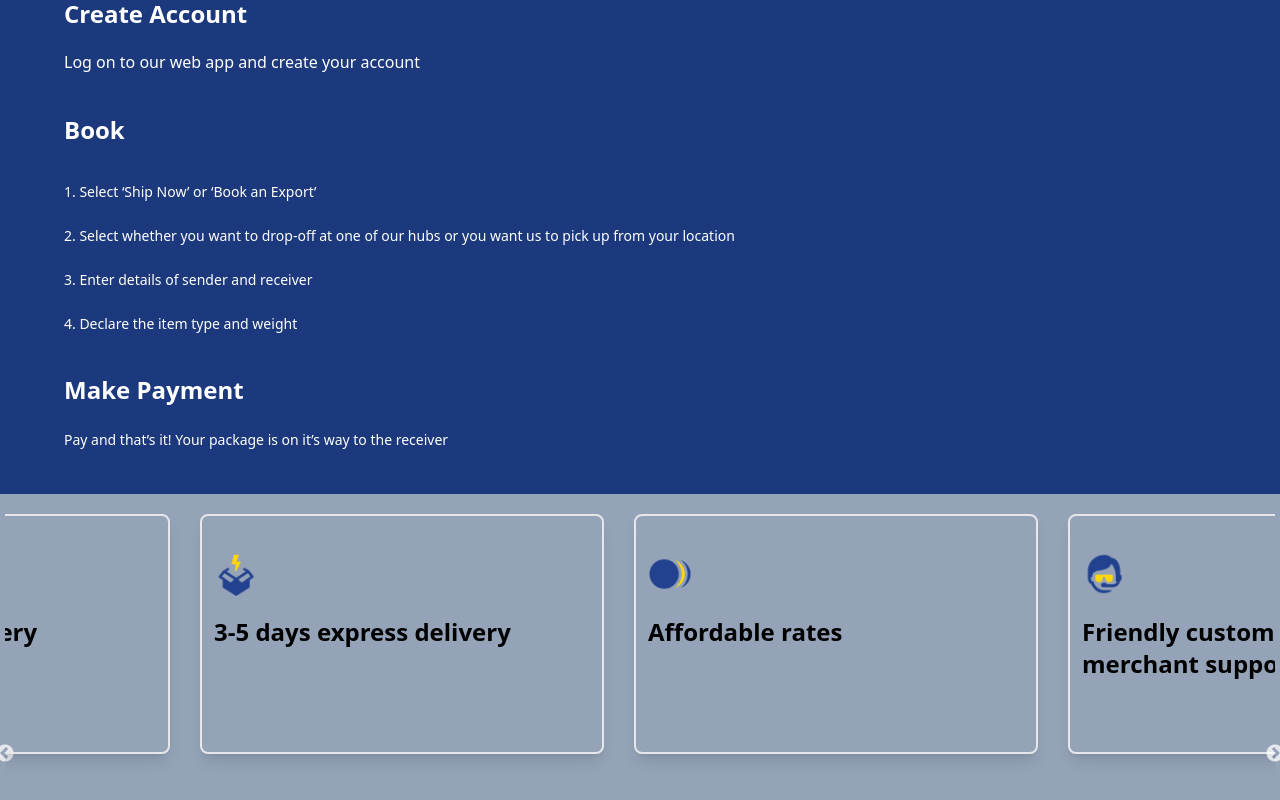
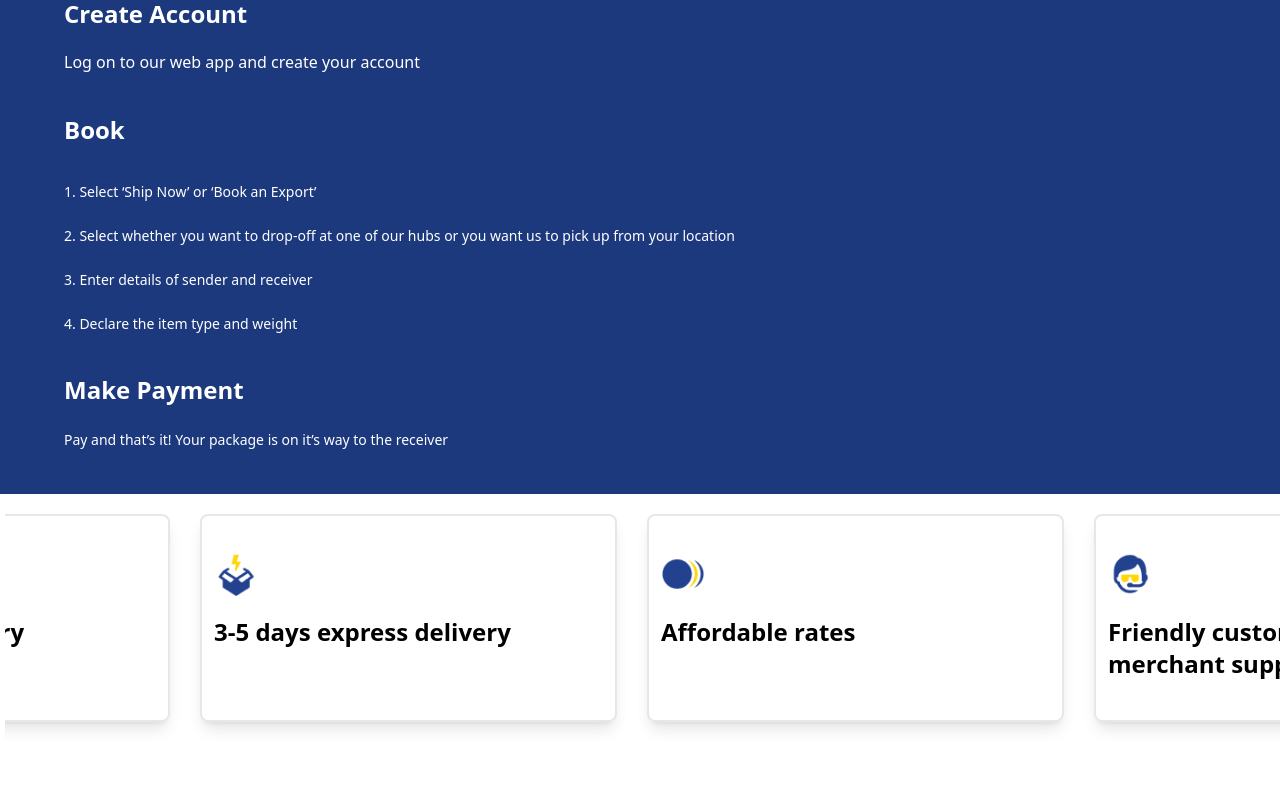
Before and after one commit to andreyscott/react-form, a React (Create React App) app: page / in a window 1280 px wide. Shown: the part 2084-2884 px from the top of the page. Built offline with nearby package versions, Linux system fonts and the light colour scheme.

Commit message:
done for now

```diff
--- a/src/Pages/Home.js
+++ b/src/Pages/Home.js
@@ -1,11 +1,10 @@
 import React from 'react'
-import { BlueBackgrondSection } from '../components/BlueBackgrondSection'
 import Carousel from '../components/Carousel'
 import Cta from '../components/Cta'
 import { Howitwork } from '../components/Howitwork'
 import { Sectiongrid } from '../components/Sectiongrid'
 import ServiceSection from '../components/ServiceSection'
-import Testimonials from '../components/test1'
+// import Testimonials from '../components/test1'
 
 
 export const Home = () => {
@@ -15,7 +14,8 @@ export const Home = () => {
         <Sectiongrid />
         <ServiceSection />
         <Howitwork />
-        <Testimonials />
+        {/* <Testimonials /> */}
+        <Carousel />
 
     </div>
   )
--- a/src/components/Carousel.js
+++ b/src/components/Carousel.js
@@ -1,12 +1,24 @@
-import React from "react";
+import React, { Component } from 'react'
+
+import Slider from 'react-slick/dist/react-slick'
+// import "slick-carousel/slick/slick.css";
+// import "slick-carousel/slick/slick-theme.css";
+
+
 import DoorToDoo from "../assests/DoorTodoo.png";
 import days from "../assests/days.png";
 import affordable from "../assests/affordable.png";
 
 import friendly from "../assests/friendly.png";
 import live from "../assests/live.png";
-import Slider from "react-slick";
-const data = [
+
+//import './Testimonials.css'
+
+export default class Carousel extends Component {
+
+
+  render() {
+    const items  =  [
     {
         type: "Door to door Delivery",
         icon: DoorToDoo,
@@ -29,7 +41,6 @@ const data = [
       },
     ];
 
-const Carousel = () => {
     const  settings = {
         infinite: true,
         centerMode: true,
@@ -39,71 +50,61 @@ const Carousel = () => {
         slidesToScroll: 1,
         autoplay: true,
         autoplaySpeed: 2500,
-    // responsive: [
-    //   {
-    //     breakpoint: 1350,
-    //     settings: {
-    //       slidesToShow: 3,
-    //       slidesToScroll: 1,
-    //       centerMode: true,
-    //       centerPadding: "30px",
-    //     },
-    //   },
-    //   {
-    //     breakpoint: 768,
-    //     settings: {
-    //       slidesToShow: 2,
-    //       slidesToScroll: 1,
-    //       centerMode: true,
-    //       centerPadding: "15px",
-    //     },
-    //   },
-    //   {
-    //     breakpoint: 320,
-    //     settings: {
-    //       slidesToShow: 1,
-    //       slidesToScroll: 1,
-    //       centerMode: true,
-    //       centerPadding: "7.5px",
-    //     },
-    //   },
-    // ],
+        responsive: [
+          {
+            breakpoint: 1350,
+            settings: {
+              slidesToShow: 3,
+              slidesToScroll: 1,
+              centerMode: true,
+              centerPadding: "30px",
+            },
+          },
+          {
+            breakpoint: 768,
+            settings: {
+              slidesToShow: 2,
+              slidesToScroll: 1,
+              centerMode: true,
+              centerPadding: "15px",
+            },
+          },
+          {
+            breakpoint: 320,
+            settings: {
+              slidesToShow: 1,
+              slidesToScroll: 1,
+              centerMode: true,
+              centerPadding: "7.5px",
+            },
+          },
+        ],
       };
     return (
-    <div className="flex p-5 w-full overflow-hidden">
-      <Slider {...settings}>
-        {/* {data.map((service, index) => {
+      <section className="flex p-5 w-full overflow-hidden ">
+
+
+          <div className="Testimonials--Slider">
+            <Slider
+            className='w-screen '
+
+             {...settings}>
+              {items.map((item = {}, index) => {
                 return (
-            <div key={index} className="bg-white border-2 rounded-lg flex flex-col  mr-4 items-start  justify-evenly py-5 px-3 min-w-40 h-52 shadow-lg">
-              <img className="w-11 h-11" src={service.icon} alt="imports" />
-              <p className="bold-text">{service.type}</p>
+                  <div
+          className="h-52 max-h-56 w-40 border-2 rounded-lg flex flex-col items-start  justify-evenly py-5 px-3  shadow-lg"
+                    key={item.type}
+                  >
+                    <img className='w-11 mt-4 h-11' src={item.icon} alt={item.type} />
+
+                    <p className='text-left font-semibold text-2xl mt-2  pt-3 pb-10  '>{item.type}</p>
+
                   </div>
-          );
-        })} */}
-        <div
-          className="bg-white border-2 rounded-lg flex flex-col  mr-4 items-start  justify-evenly py-5 px-3 min-w-40 h-52 shadow-lg">
-              <img className="w-11 h-11" src={DoorToDoo} alt="imports" />
-              <p className="bold-text">Testing 123</p>
-            </div>
-            <div  className="bg-white border-2 rounded-lg flex flex-col  mr-4 items-start  justify-evenly py-5 px-3 min-w-40 h-52 shadow-lg">
-              <img className="w-11 h-11" src={DoorToDoo} alt="imports" />
-              <p className="bold-text">Testing 123</p>
-            </div>
-            <div  className="bg-white text-black border-2 rounded-lg flex flex-col  mr-4 items-start  justify-evenly py-5 px-3 min-w-40 h-52 shadow-lg">
-              <img className="w-11 h-11" src={DoorToDoo} alt="imports" />
-              <p className="bold-text">Testing 123</p>
-            </div>
-            <div  className="bg-white border-2 rounded-lg flex flex-col  mr-4 items-start  justify-evenly py-5 px-3 min-w-40 h-52 shadow-lg">
-              <img className="w-11 h-11" src={DoorToDoo} alt="imports" />
-              <p className="bold-text">Testing 123</p>
-            </div>
-            <div  className="bg-white border-2 rounded-lg flex flex-col  mr-4 items-start  justify-evenly py-5 px-3 min-w-40 h-52 shadow-lg">
-              <img className="w-11 h-11" src={DoorToDoo} alt="imports" />
-              <p className="bold-text">Testing 123</p>
-            </div>
+                )
+              })}
             </Slider>
           </div>
-  );
-};
-
-export default Carousel;
+      </section>
+    )
+  }
+}
--- a/src/components/Cta.js
+++ b/src/components/Cta.js
@@ -65,6 +65,8 @@ function Cta() {
         <div className="max-w-2xl  md:w-1/2  pb-10 mx-4">
         <img
                  src='https://www.designfreelogoonline.com/wp-content/uploads/2016/05/000718-Free-Logo-creator-Free-bag-shopping-logo-maker-03.png'
+ alt='bag'
+
 />
 </div>
     </div>
--- a/src/components/navbar.js
+++ b/src/components/navbar.js
@@ -1,13 +1,13 @@
 import { Fragment } from 'react'
 import { Disclosure, Menu, Transition } from '@headlessui/react'
-import { BellIcon, MenuIcon, XIcon } from '@heroicons/react/outline'
+import {  MenuIcon, XIcon } from '@heroicons/react/outline'
 
-const user = {
-  name: 'Tom Cook',
-  email: 'tom@example.com',
-  imageUrl:
-  'https://topship.africa/static/media/topship-blue-logo.60f5b066b88bb63ead71af792b89a08d.svg'
-}
+// const user = {
+//   name: 'Tom Cook',
+//   email: 'tom@example.com',
+//   imageUrl:
+//   'https://topship.africa/static/media/topship-blue-logo.60f5b066b88bb63ead71af792b89a08d.svg'
+// }
 const navigation = [
   { name: 'About', href: '/about', current: true },
   { name: 'FAQs', href: '/faq', current: false },
--- a/src/components/test1.js
+++ b/src/components/test1.js
@@ -41,35 +41,29 @@ export default class Testimonials extends Component {
       },
     ];
 
-    const settings = {
-
+    const  settings = {
         infinite: true,
         centerMode: true,
         centerPadding: "60px",
         speed: 500,
-    slidesToShow: 5,
+        slidesToShow: 4,
         slidesToScroll: 1,
         autoplay: true,
         autoplaySpeed: 2500,
-
-
         responsive: [
-
           {
             breakpoint: 1350,
             settings: {
-
               slidesToShow: 3,
               slidesToScroll: 1,
               centerMode: true,
               centerPadding: "30px",
-
             },
           },
           {
             breakpoint: 768,
             settings: {
-          slidesToShow: 1,
+              slidesToShow: 2,
               slidesToScroll: 1,
               centerMode: true,
               centerPadding: "15px",
@@ -86,20 +80,19 @@ export default class Testimonials extends Component {
           },
         ],
       };
+    return (
+      <section className="flex p-5 w-full overflow-hidden ">
 
-    return (
-      <section className="flex p-5 w-full overflow-hidden bg-slate-400">
 
-        <div className="container skinny taCenter">
           <div className="Testimonials--Slider">
-            <div
-              className="Testimonials--Slider--Quote"
-            />
-            <Slider {...settings}>
+            <Slider
+            className='w-screen '
+
+             {...settings}>
               {items.map((item = {}, index) => {
                 return (
                   <div
-          className=" mr-5  h-60 w-fit border-2 rounded-lg flex flex-col items-start  justify-evenly py-5 px-3  shadow-lg"
+          className="h-52 max-h-56 w-40 border-2 rounded-lg flex flex-col items-start  justify-evenly py-5 px-3  shadow-lg"
                     key={item.type}
                   >
                     <img className='w-11 mt-4 h-11' src={item.icon} alt={item.type} />
@@ -111,7 +104,6 @@ export default class Testimonials extends Component {
               })}
             </Slider>
           </div>
-        </div>
       </section>
     )
   }
--- a/src/index.css
+++ b/src/index.css
@@ -2,7 +2,11 @@
 @tailwind components;
 @tailwind utilities;
 
-
+.slider-container {
+    max-width: 100vw;
+    width: 100%;
+    overflow: hidden;
+}
 
 .slick-slide{
     margin-left:  15px;
```
Lines whose indentation alone changed are shown as unchanged.
